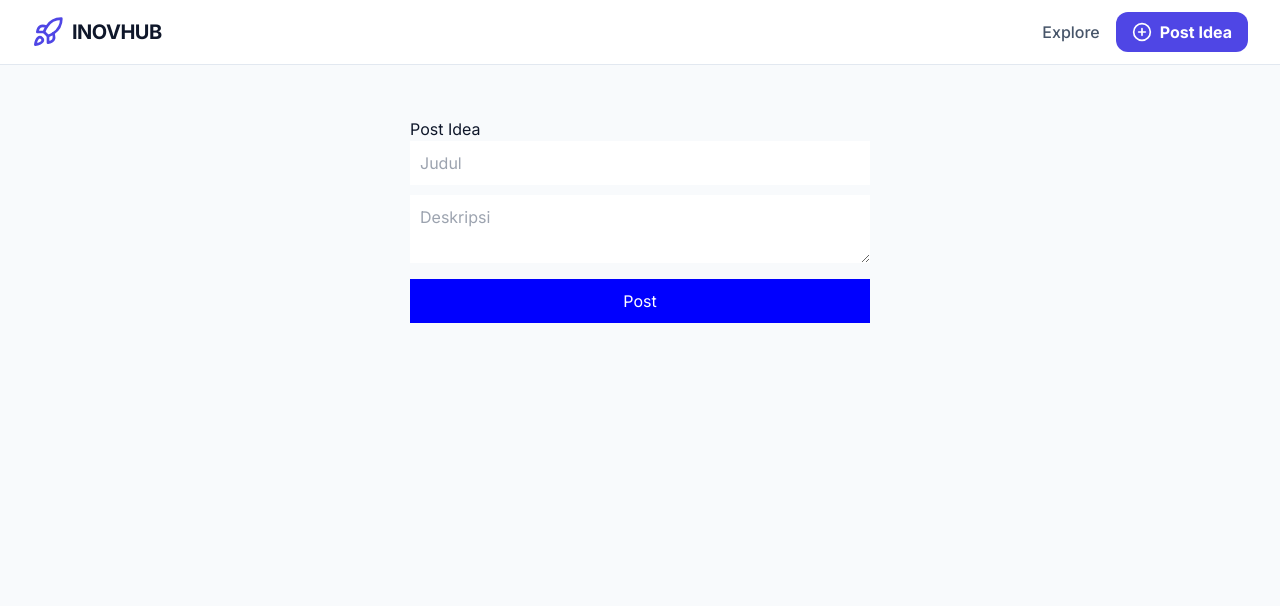
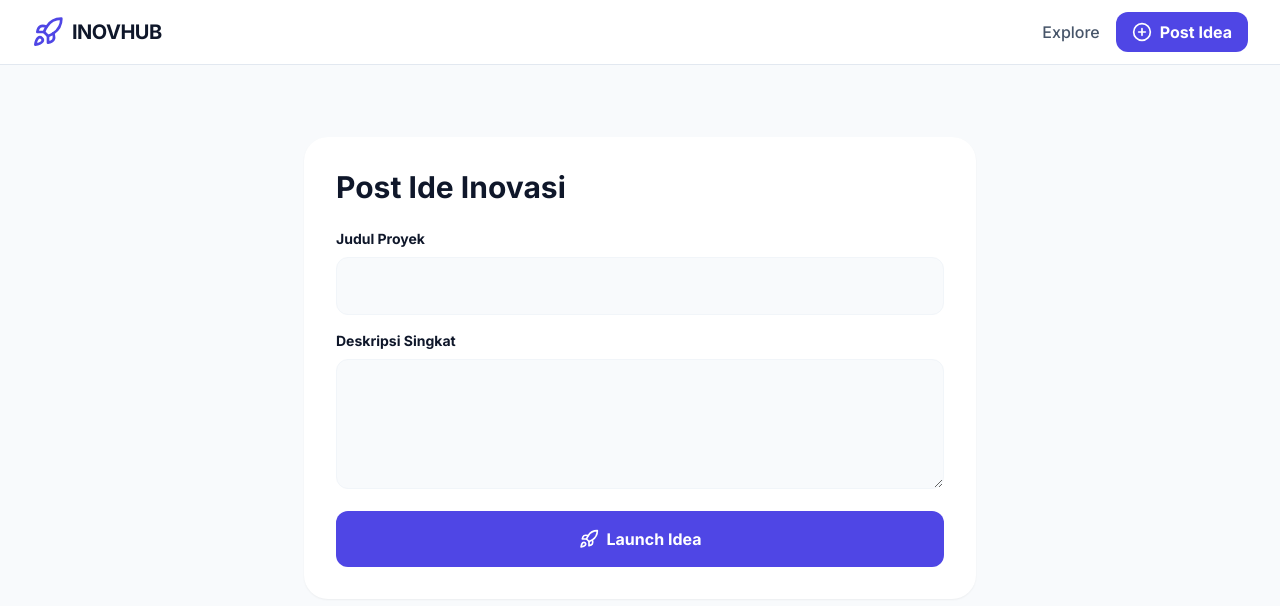
Before and after one commit to pastelgw2-web/INOVHUB, a React (Vite) app in the folder INOVHUB/: page /post in a window 1280 px wide. Shown: the top 606 px of the page. Built offline with nearby package versions, Linux system fonts and the light colour scheme; no server answers; the database is empty.

Commit message:
Update PostIdea.tsx

```diff
--- a/INOVHUB/pages/PostIdea.tsx
+++ b/INOVHUB/pages/PostIdea.tsx
@@ -1,8 +1,8 @@
 import React, { useState } from 'react';
 import { useNavigate } from 'react-router-dom';
 import { Rocket } from 'lucide-react';
-// Gunakan ../../ untuk keluar dari folder 'pages' lalu masuk ke 'services'
-import { supabase } from '../../services/supabaseService';
+// PERBAIKAN: Gunakan ../ bukan ../../
+import { supabase } from '../services/supabaseService';
 
 const PostIdea: React.FC<{ onAdd: any }> = ({ onAdd }) => {
   const navigate = useNavigate();
@@ -42,29 +42,35 @@ const PostIdea: React.FC<{ onAdd: any }> = ({ onAdd }) => {
   };
 
   return (
-    <div style={{ padding: '20px', maxWidth: '500px', margin: '0 auto' }}>
-      <h1>Post Idea</h1>
-      <form onSubmit={handleSubmit}>
+    <div className="max-w-2xl mx-auto p-8 bg-white rounded-3xl shadow-sm mt-10">
+      <h1 className="text-3xl font-bold mb-6 text-slate-900">Post Ide Inovasi</h1>
+      <form onSubmit={handleSubmit} className="space-y-4">
+        <div>
+          <label className="block text-sm font-bold mb-2">Judul Proyek</label>
           <input
-          style={{ width: '100%', padding: '10px', marginBottom: '10px' }}
-          placeholder="Judul"
+            className="w-full p-4 bg-slate-50 rounded-xl outline-none border border-slate-100"
             value={title}
-          onChange={e => setTitle(e.target.value)}
+            onChange={(e) => setTitle(e.target.value)}
             required
           />
+        </div>
+        <div>
+          <label className="block text-sm font-bold mb-2">Deskripsi Singkat</label>
           <textarea
-          style={{ width: '100%', padding: '10px', marginBottom: '10px' }}
-          placeholder="Deskripsi"
+            className="w-full p-4 bg-slate-50 rounded-xl outline-none border border-slate-100"
+            rows={4}
             value={description}
-          onChange={e => setDescription(e.target.value)}
+            onChange={(e) => setDescription(e.target.value)}
             required
           />
+        </div>
         <button
           disabled={loading}
           type="submit"
-          style={{ width: '100%', padding: '10px', background: 'blue', color: 'white' }}
+          className="w-full bg-indigo-600 text-white py-4 rounded-xl font-bold flex items-center justify-center gap-2"
         >
-          {loading ? 'Sending...' : 'Post'}
+          <Rocket className="w-5 h-5" />
+          {loading ? 'Mengirim...' : 'Launch Idea'}
         </button>
       </form>
     </div>
```
Lines whose indentation alone changed are shown as unchanged.
